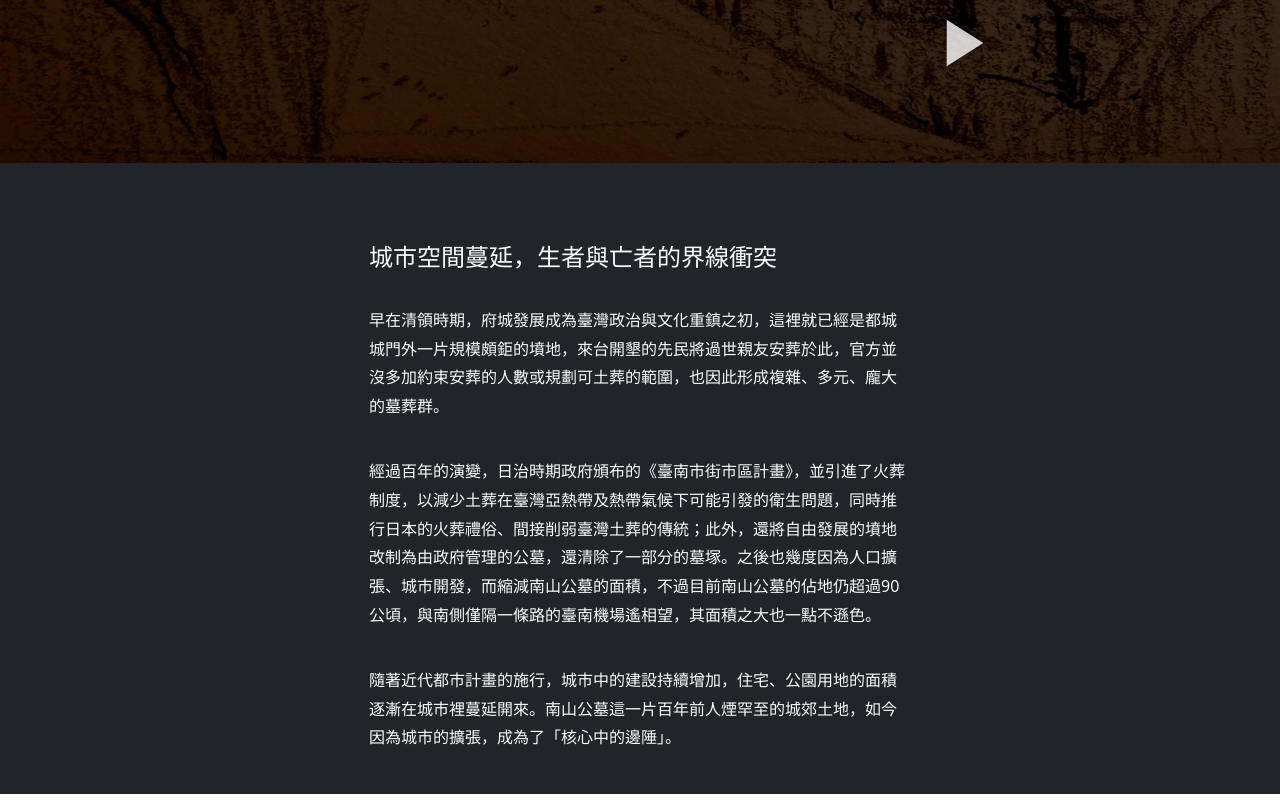
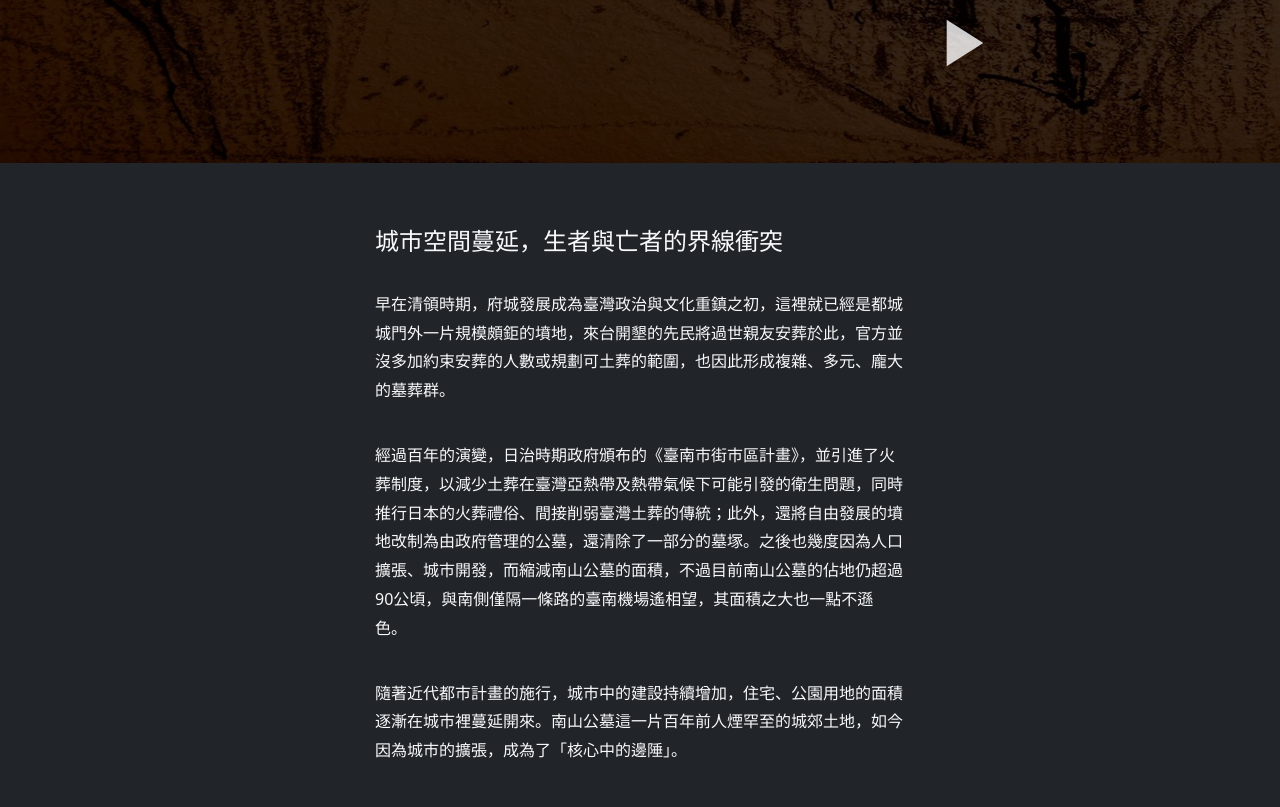
Before and after one commit to alan000322/cemetery_story, a plain HTML site: page index.html in a window 1280 px wide. Shown: the part 637-1444 px from the top of the page. Drawn offline with nearby package versions, Linux system fonts and the light colour scheme.

Commit message:
Update index.html

```diff
--- a/index.html
+++ b/index.html
@@ -603,8 +603,8 @@
 
     <div class="others">
         <div class="bg-dark text-light">
-            <div class="container p-3">
-                <div class="row pt-5 d-flex justify-content-center">
+            <div class="container">
+                <div class="row p-3 pt-5 d-flex justify-content-center">
                     <div class="col-md-6">
                         <h4 class="py-3">城市空間蔓延，生者與亡者的界線衝突</h4>
                         <p>
```
